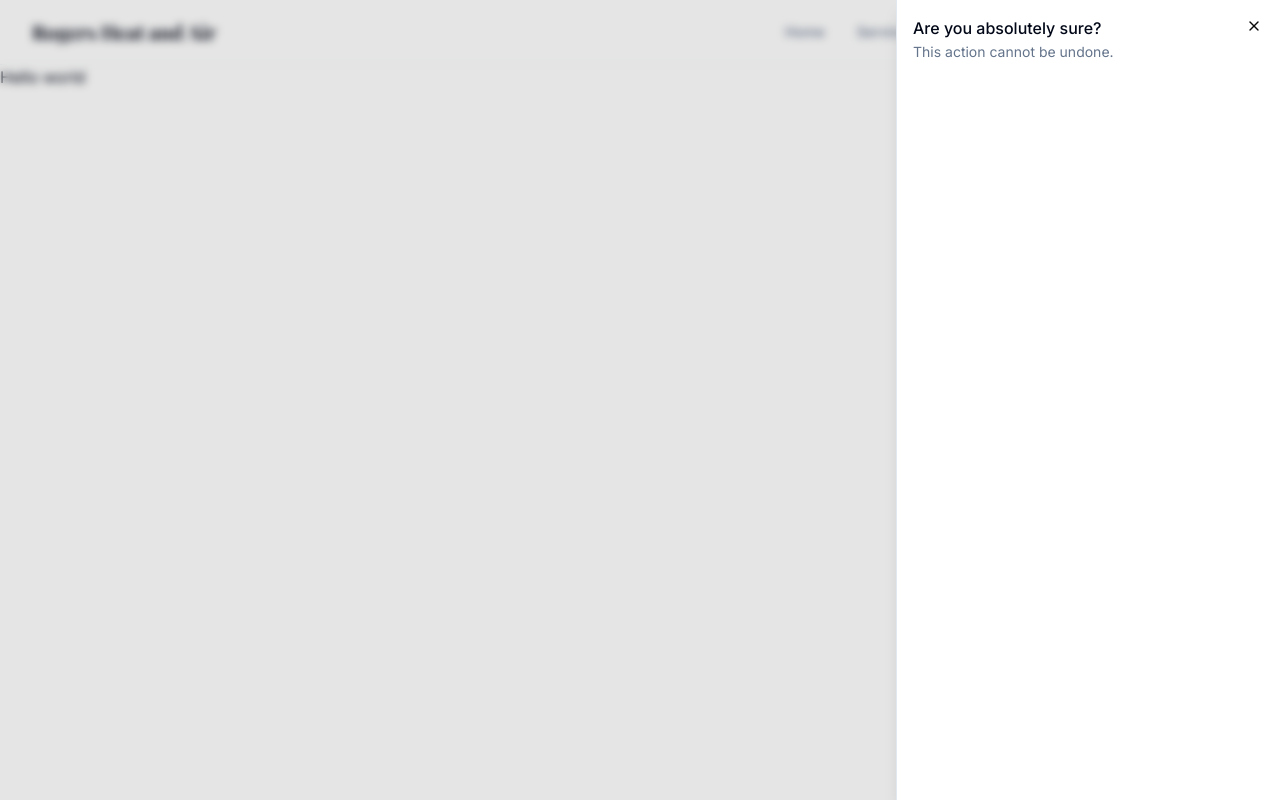
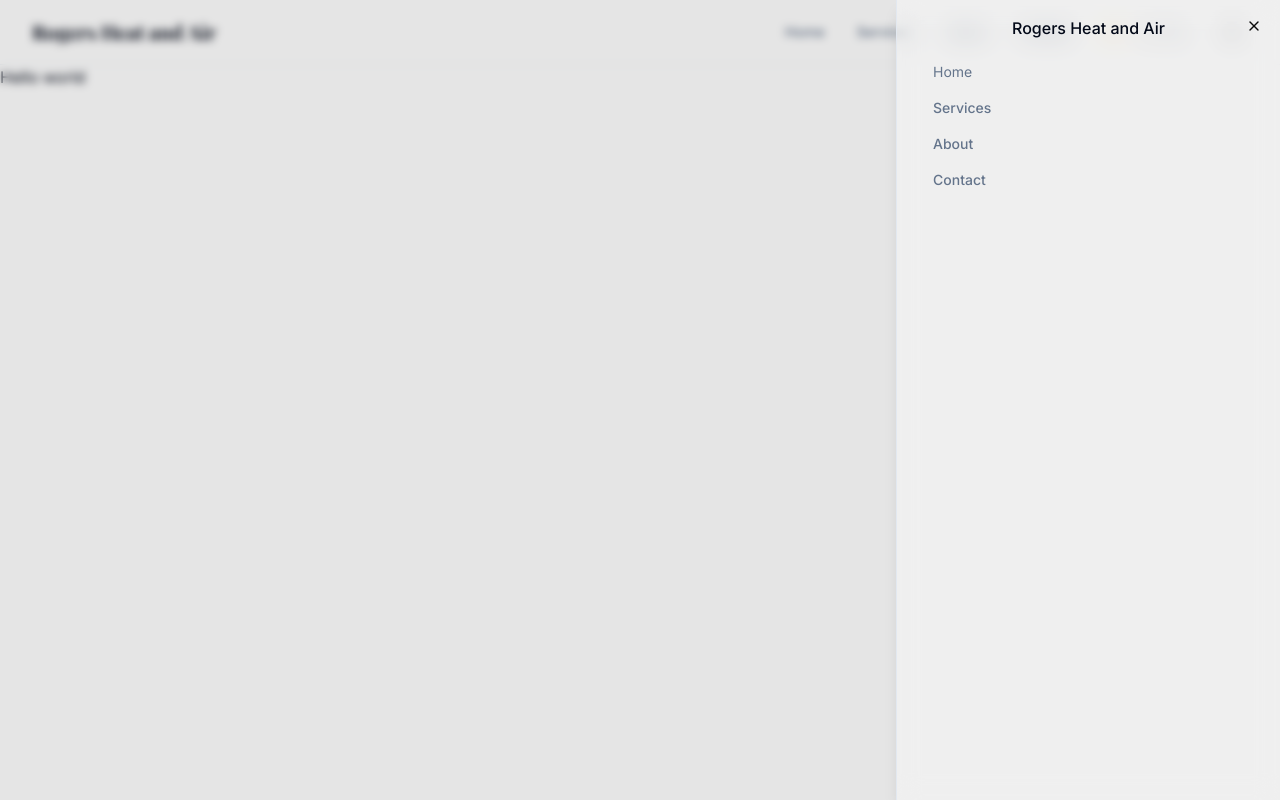
Before and after one commit to KentHefley/rogers-heat-and-air, a Next.js app: page / in a window 1280 px wide. Both pictures are taken after a click on the button 1232 px from the left and 32 px from the top of the page. Built offline with nearby package versions, Linux system fonts and the light colour scheme; a web font is replaced by a local one.

Commit message:
added mobolie nav with errors

```diff
--- a/components/MobileNav.tsx
+++ b/components/MobileNav.tsx
@@ -13,8 +13,15 @@ import {
 
 import {Menu} from "lucide-react";
 import {Button} from "@/components/ui/button";
+import {navItems} from "../constants/navitems";
+import Link from "next/link";
+import { usePathname } from 'next/navigation'
+
+
+
 
 export default function MobileNav() {
+    const location = usePathname();
   return (
     <Sheet>
   <SheetTrigger>
@@ -22,10 +29,18 @@ export default function MobileNav() {
         <Menu className="h-4 w-4" />
     </Button>
   </SheetTrigger>
-  <SheetContent>
+  <SheetContent className="bg-card/40 backdrop-blur-md">
     <SheetHeader>
-      <SheetTitle>Are you absolutely sure?</SheetTitle>
-      <SheetDescription>This action cannot be undone.</SheetDescription>
+      <SheetTitle className="text-center">Rogers Heat and Air</SheetTitle>
+      <SheetDescription>
+        <div className="flex flex-col mt-5 px-5 space-y-4">
+            {navItems.map((item) => (
+              <Link href={item.href} key={item.name} className={location === item.href ? "text-forground" : "text-muted-foreground text-sm font-medium hover:text-foreground transition-colors duration-200"}>
+                {item.name}
+              </Link>
+            ))}
+        </div>
+      </SheetDescription>
     </SheetHeader>
   </SheetContent>
 </Sheet>
```
